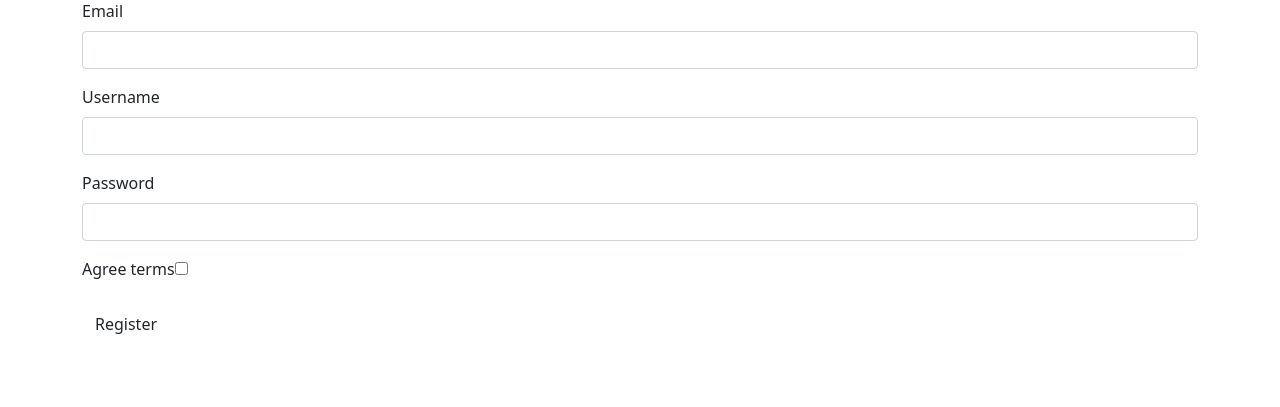
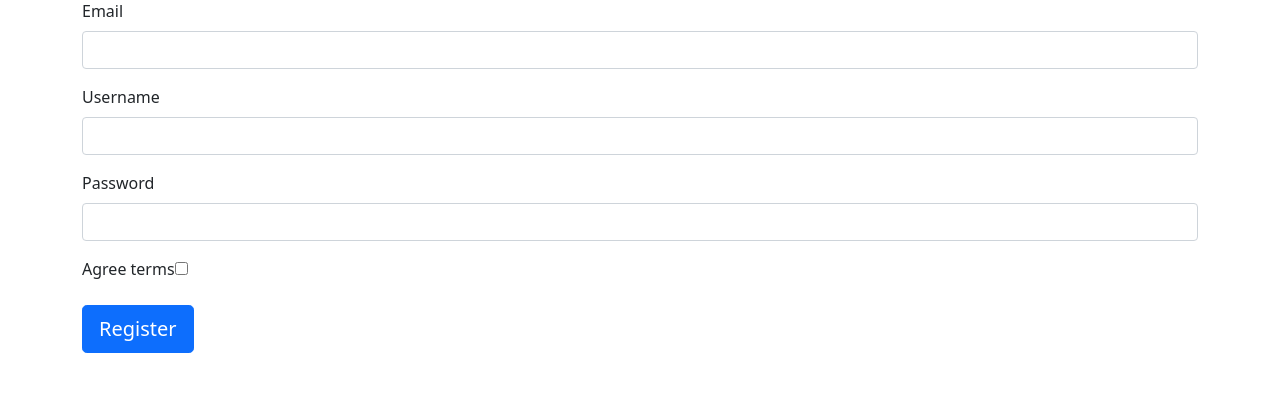
Before and after one commit to yaiza-nod/API-ToDo-Yaiza, a Symfony app: template templates/registration/register.html.twig in a window 1280 px wide. Shown: the part 57-464 px from the top of the page. Run offline with Twig, Linux system fonts and the light colour scheme; the template is opened without the code that fills it, so the values that code supplies are empty; form fields are guessed from the names that the template uses; some libraries are stand-ins or nearby versions.

Commit message:
Adding style to register button

```diff
--- a/templates/registration/register.html.twig
+++ b/templates/registration/register.html.twig
@@ -17,6 +17,6 @@
         }) }}
         {{ form_row(registrationForm.agreeTerms) }}
 
-        <button type="submit" class="btn">Register</button>
+        <button type="submit" class="btn btn-lg btn-primary">Register</button>
     {{ form_end(registrationForm) }}
 {% endblock %}
```
